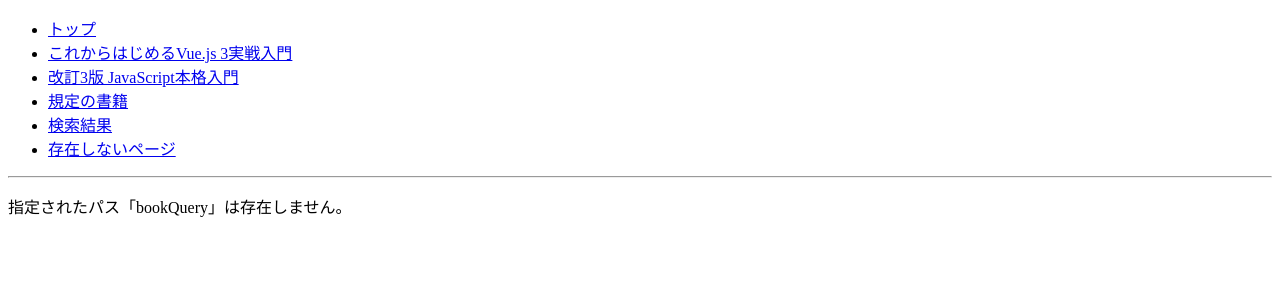
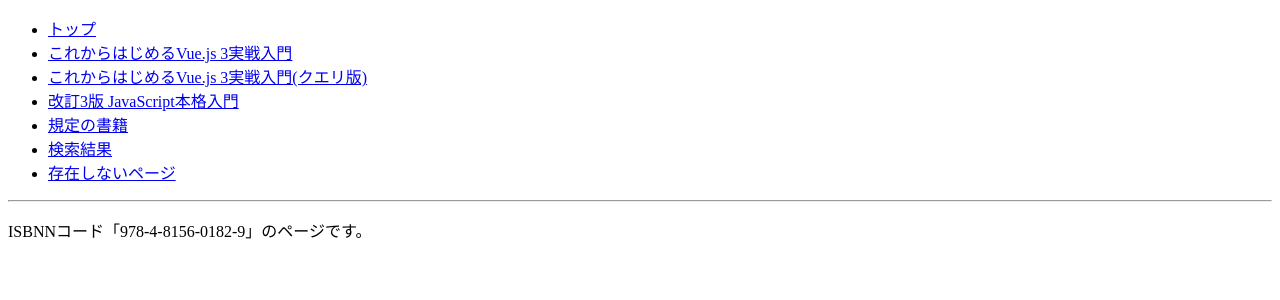
Before and after one commit to gusutaharu/React-b-Practice, a React (Create React App) app: page /bookQuery in a window 1280 px wide. Shown: the top 300 px of the page. Built offline with nearby package versions, Linux system fonts and the light colour scheme; the HTML template or start-up script is replaced by a standard one.

Commit message:
クエリ情報を取得

```diff
--- /dev/null
+++ b/src/chap08/BookQueryPage.js
@@ -0,0 +1,12 @@
+import React from 'react'
+import { useSearchParams } from 'react-router-dom'
+
+const BookQueryPage = () => {
+  const [params, setParams] = useSearchParams(
+    { isbn: '978-4-8156-0182-9' })
+  return (
+    <p>ISBNNコード「{params.get('isbn')}」のページです。</p>
+  )
+}
+
+export default BookQueryPage
--- a/src/chap08/RouterParam.js
+++ b/src/chap08/RouterParam.js
@@ -8,6 +8,8 @@
         <li><NavLink to="/">トップ</NavLink></li>
         <li><NavLink to="/book/978-4-8156-1336-5">
         これからはじめるVue.js 3実戦入門</NavLink></li>
+        <li><NavLink to="/bookQuery?isbn=978-4-8156-1336-5">
+        これからはじめるVue.js 3実戦入門(クエリ版)</NavLink></li>
         <li><NavLink to="/book/978-4-297-13288-0">
         改訂3版 JavaScript本格入門</NavLink></li>
         <li><NavLink to="/book" end>規定の書籍</NavLink></li>
--- a/src/chap08/routesParam.js
+++ b/src/chap08/routesParam.js
@@ -5,12 +5,14 @@
 import BookPage from './BookPage'
 import SearchPage from './SearchPage'
 import NotFoundPage from './NotFoundPage'
+import BookQueryPage from './BookQueryPage'
 
 const routesParam = createBrowserRouter(
   createRoutesFromElements(
     <Route element={<RouterParam />}>
       <Route path='/' element={<ToPage />} />
       <Route path='/book/:isbn?' element={<BookPage />} />
+      <Route path='/bookQuery' element={<BookQueryPage />} />
       <Route path='/search/*' element={<SearchPage />}/>
       <Route path='*' element={<NotFoundPage />} />
     </Route>
```
